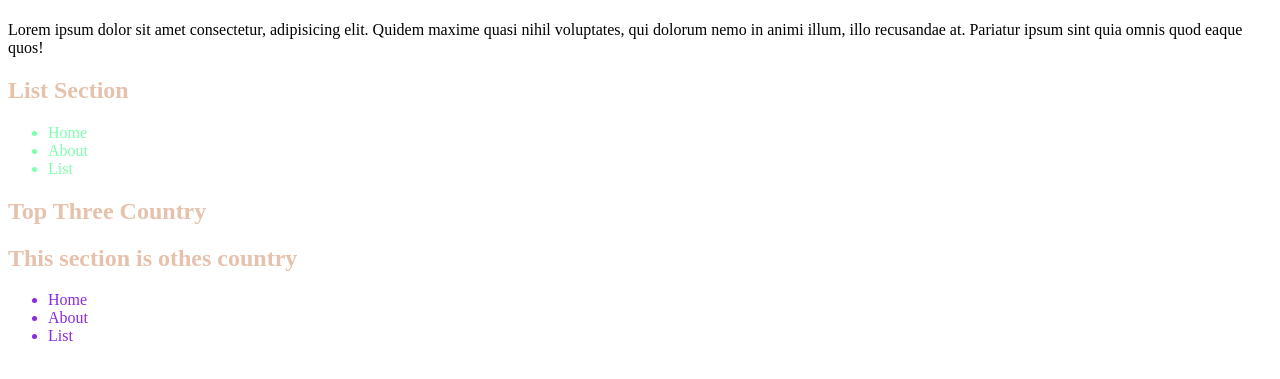
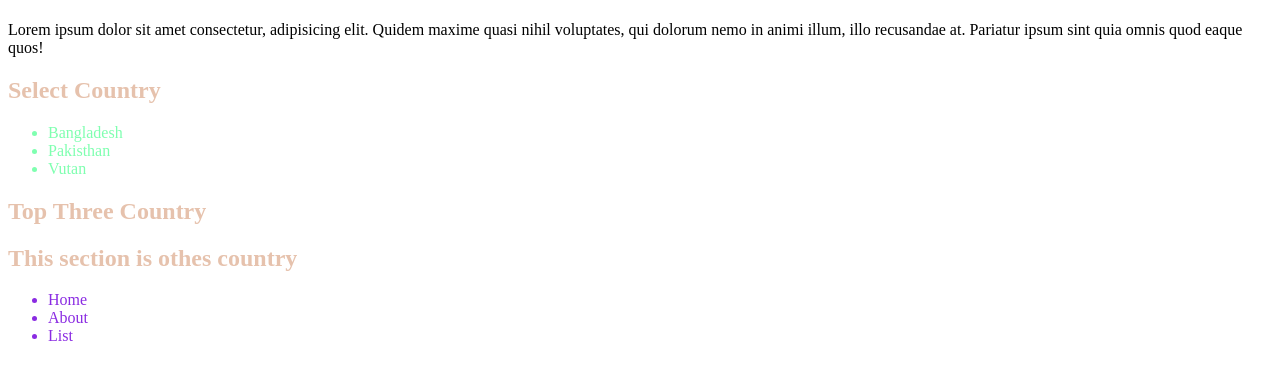
Before and after one commit to developershahiduzzamann/test-document-object-module, a plain HTML site: page index.html in a window 1280 px wide. Shown: the part 59-438 px from the top of the page. Drawn offline with Linux system fonts and the light colour scheme.

Commit message:
addad the new change

```diff
--- a/assets/js/dom.js
+++ b/assets/js/dom.js
@@ -13,3 +13,6 @@ for(const list of allList){
 
 const header = document.getElementById('title');
  header.innerText = 'Top Three Country';
+
+ const listOne = document.getElementById('list');
+ listOne.innerText = 'Select Country';
--- a/index.html
+++ b/index.html
@@ -9,15 +9,15 @@
 <body>
     <header>
         <h1>welcome to my country</h1>
-        <p>Lorem ipsum dolor sit amet consectetur, adipisicing elit. Quidem maxime quasi nihil voluptates, qui dolorum nemo in animi illum, illo recusandae at. Pariatur ipsum sint quia omnis quod eaque quos!</p>
+        <p >Lorem ipsum dolor sit amet consectetur, adipisicing elit. Quidem maxime quasi nihil voluptates, qui dolorum nemo in animi illum, illo recusandae at. Pariatur ipsum sint quia omnis quod eaque quos!</p>
     </header>
     <main>
         <section>
-            <h1>List Section</h1>
+            <h1 id="list">List Section</h1>
         <ul>
-              <li>Home</li>
-              <li>About</li>
-              <li>List</li>
+              <li>Bangladesh</li>
+              <li>Pakisthan</li>
+              <li>Vutan</li>
         </ul>
         </section>
         <section>
```
